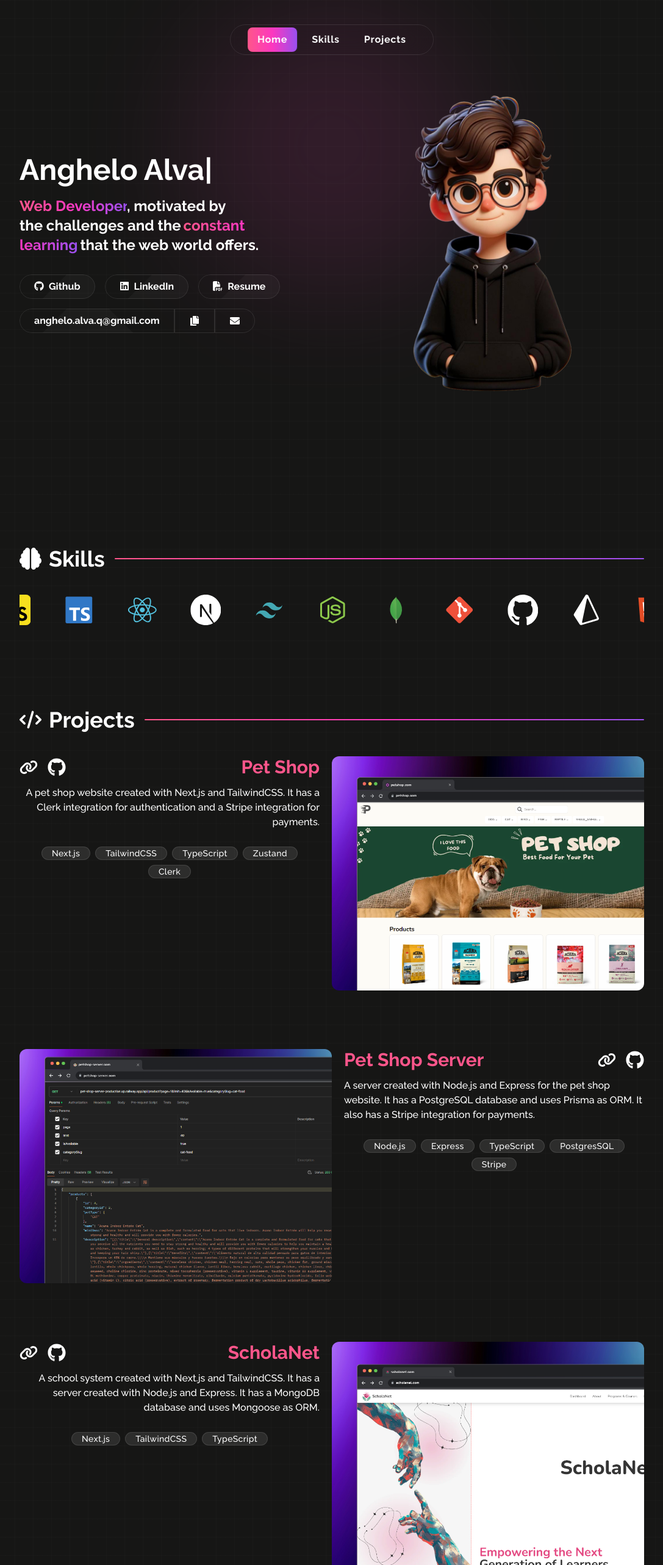
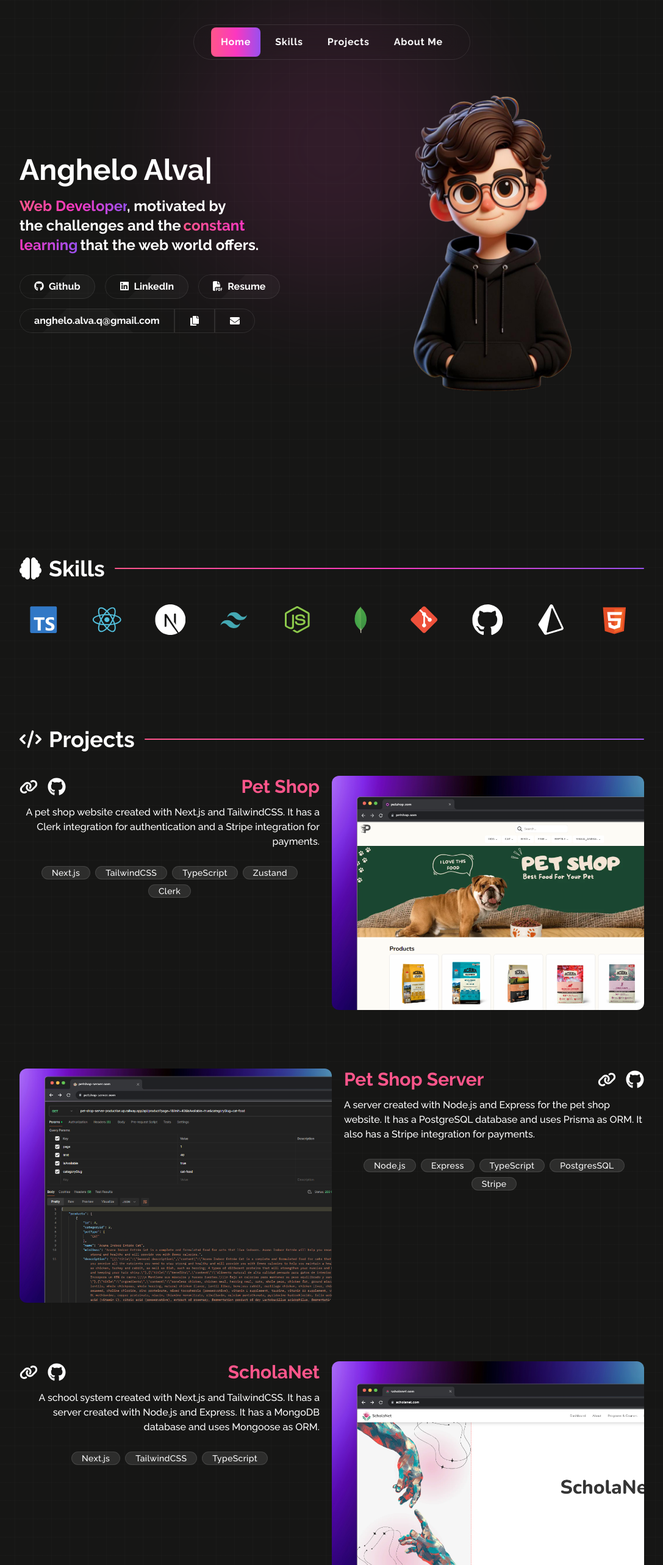
Before and after one commit to AngheloAlva/Portfolio, a Next.js app: page / in a window 1280 px wide. Shown: the top 2566 px of the page at 61% size, without its empty margins (96-1183 px from the left). Built offline with nearby package versions, Linux system fonts and the light colour scheme.

Commit message:
Add About Me section to Navbar and Home page

```diff
--- a/app/components/navbar/Navbar.tsx
+++ b/app/components/navbar/Navbar.tsx
@@ -7,7 +7,8 @@ export default function Navbar (): React.ReactElement {
   const items = [
     { id: 'home', label: 'Home' },
     { id: 'skills', label: 'Skills' },
-    { id: 'projects', label: 'Projects' }
+    { id: 'projects', label: 'Projects' },
+    { id: 'aboutMe', label: 'About Me' }
   ]
 
   const [selected, setSelected] = useState<string>('home')
@@ -83,7 +84,7 @@ export default function Navbar (): React.ReactElement {
                 setSelected(lastSelected)
               }}
               data-active={isActive}
-              className="cursor-pointer px-4 py-2 rounded-lg lg:text-base relative no-underline duration-300 ease-in font-bold tracking-wider select-none"
+              className="cursor-pointer px-2 sm:px-4 text-nowrap py-3 rounded-lg lg:text-base relative no-underline duration-300 ease-in font-bold tracking-wider select-none"
             >
               <span>{item.label}</span>
 
--- a/app/page.tsx
+++ b/app/page.tsx
@@ -7,11 +7,14 @@ import Image from 'next/image'
 import SkillsCarousel from './components/page/Skills-carousel'
 import Presentation from './components/page/Presentation'
 import ProjectCard from './components/ui/Project-card'
-import { FaBrain, FaCode } from 'react-icons/fa6'
+import { FaBrain, FaCode, FaUser } from 'react-icons/fa6'
 import Navbar from './components/navbar/Navbar'
 import Title from './components/page/Title'
+import EmailButtons from './components/ui/Email-buttons'
 
 export default function Home (): React.ReactElement {
+  const year = new Date().getFullYear()
+
   return (
     <>
       <Navbar/>
@@ -26,7 +29,7 @@ export default function Home (): React.ReactElement {
           <Image src='/Me.svg' alt="Anghelo Alva" width={400} height={400} className="md:w-1/2 max-w-lg" />
         </section>
 
-        <section id='skills' className="flex flex-col items-center justify-center w-full max-w-5xl pt-24">
+        <section id='skills' className="flex flex-col items-center justify-center w-full max-w-5xl pt-28">
           <div className='flex items-center w-full gap-4'>
             <h2 className="text-4xl font-bold w-fit text-nowrap flex items-center gap-3"><FaBrain /> Skills</h2>
             <div className='w-full h-[2px] bg-gradient-to-r from-pink via-secondary-100 to-primary-100 rounded-full' />
@@ -35,7 +38,7 @@ export default function Home (): React.ReactElement {
           <SkillsCarousel />
         </section>
 
-        <section id='projects' className="flex flex-col items-center justify-center gap-10 pt-24">
+        <section id='projects' className="flex flex-col items-center justify-center gap-10 pt-28 overflow-x-hidden">
           <div className='flex items-center w-full gap-4'>
             <h2 className="text-4xl font-bold w-fit text-nowrap flex items-center gap-3"><FaCode /> Projects</h2>
             <div className='w-full h-[2px] bg-gradient-to-r from-pink via-secondary-100 to-primary-100 rounded-full' />
@@ -47,6 +50,38 @@ export default function Home (): React.ReactElement {
             ))
           }
         </section>
+
+        <section id='aboutMe' className="flex flex-col items-center justify-center w-full max-w-5xl pt-28 mb-32 gap-2">
+          <div className='flex items-center w-full gap-4'>
+            <h2 className="text-4xl font-bold w-fit text-nowrap flex items-center gap-3"><FaUser /> About Me</h2>
+            <div className='w-full h-[2px] bg-gradient-to-r from-pink via-secondary-100 to-primary-100 rounded-full' />
+          </div>
+
+          <div>
+            <p className='text-2xl font-medium mt-5'>
+              Hi, I'm Anghelo Alva, student of Ing. Informaticts, in my free time I develop web applications.
+            </p>
+            <p className='text-2xl font-medium mt-5'>
+              I'm a passionate about the web, I like to create web applications that help people to solve their problems and make their lives easier, always designing the best user experience and the best performance i can.
+            </p>
+            <p className='text-2xl font-medium mt-5'>
+              I don't have experience in a real job, but I feel that I'm ready to start working in a company, I have the skills and the knowledge to start working in a company and I'm ready to learn more and improve my skills.
+            </p>
+          </div>
+
+          <div className='mt-10 flex items-center flex-col gap-4'>
+            <p className='text-xl mt-5'>
+              If you want to contact me, you can send me an email to:
+            </p>
+            <EmailButtons />
+          </div>
+        </section>
+
+        <footer className="flex items-center justify-center w-full h-24">
+          <p className='text-xl font-medium'>
+            Anghelo Alva - {year}
+          </p>
+        </footer>
       </main>
     </>
   )
```
